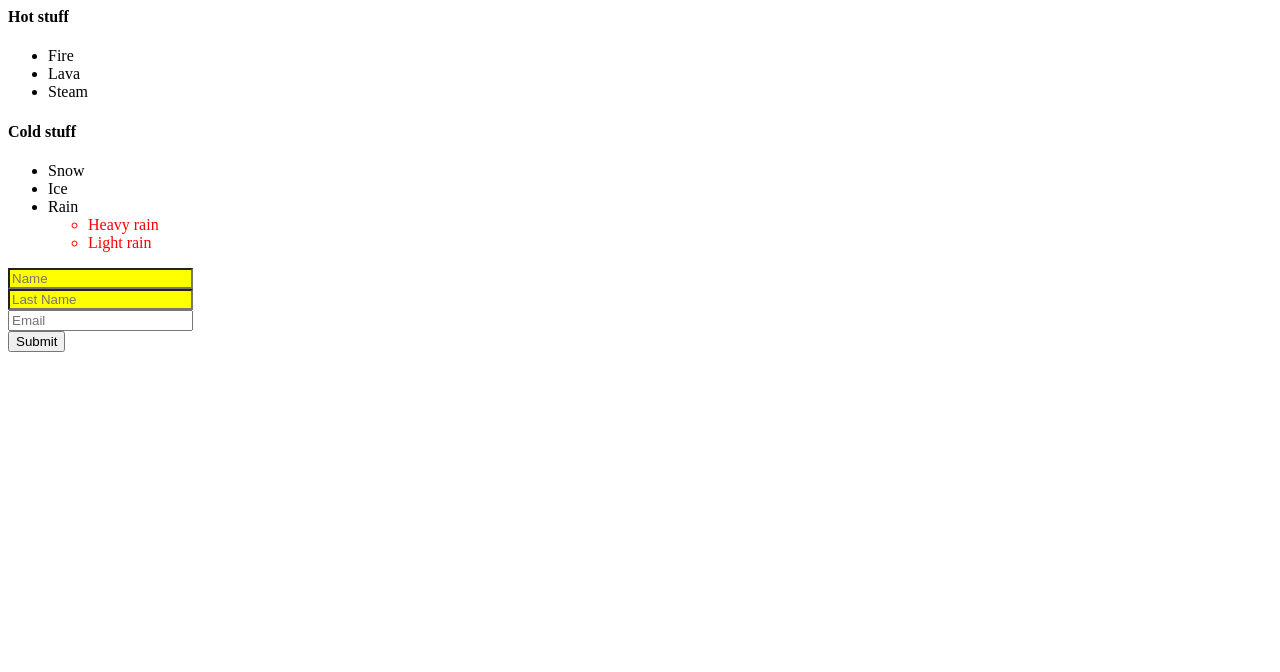
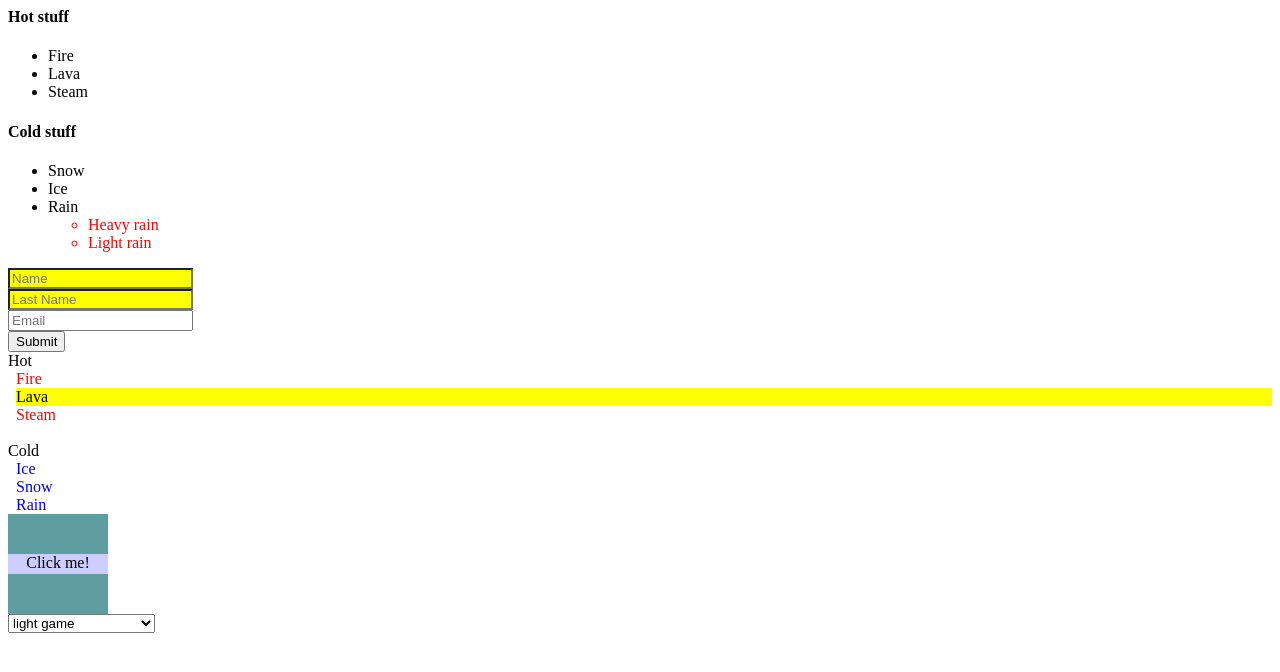
Before and after one commit to JonathanLGeorge/jQueryLearning, a plain HTML site: page index.html in a window 1280 px wide. Drawn offline with Linux system fonts and the light colour scheme.

Commit message:
more examples added

```diff
--- a/css/style.css
+++ b/css/style.css
@@ -2,6 +2,29 @@
     color: #ff0000;
 }
 
+.item{
+    margin-left: 8px;
+}
+.highlightBlue{
+    color: blue;
+}
+
+.box{
+    width: 100px;
+    height: 100px;
+    background-color: cadetblue;
+}
 .highlight2{
     background-color: #ff0;
 }
+
+.box-button{
+    width: 100px;
+    height: 20px;
+    background-color: #ccf;
+
+    text-align: center;
+    position: relative;
+    top: 50%;
+    transform: translateY(-50%);
+}
--- a/index.html
+++ b/index.html
@@ -31,8 +31,40 @@
             <input type="text" placeholder="Email" required></input>
             <br/>
             <button>Submit</button>
+        </div>
+        <div id="container3">
+            <div class="title">Hot</div>
+            <div class="hot">
+                <div class="item non-solid">Fire</div>
+                <div class="item solid">Lava</div>
+                <div class="item non-solid">Steam</div>
+            </div>
+            <br/>
+            <div class="title">Cold</div>
+            <div class="Cold">
+                <div class="item solid">Ice</div>
+                <div class="item non-solid" id="snow">Snow</div>
+                <div class="item non-solid">Rain</div>
+            </div>
+        </div>
 
+        <div id="container4">
+            <div class="box">
+                <div class="box-button">Click me!</div>
+            </div>
+        </div>
 
+        <div id="container5">
+            <select id="select-menu">
+                <option value="1" data-award="5">light game</option>
+                <option value="2" data-award="10">light-medium game</option>
+                <option value="3" data-award="20">medium game</option>
+                <option value="4" data-award="35">medium-heavy game</option>
+                <option value="5" data-award="55">heavy game</option>
+            </select>
+            <div id="feedback-message">
+
+            </div>
         </div>
     </body>
 </html>
--- a/js/main.js
+++ b/js/main.js
@@ -11,4 +11,60 @@ $(document).ready(function(){
     //$('#container2 input:required').addClass('highlight2');
     //$('#container2 input[placeholder="Last Name"]').addClass('highlight2');
     $('#container2 input[placeholder*="Name"]').addClass('highlight2');
+
+    //traversing
+    console.log($('#container3').find('.cold').children('.solid, .non-solid')
+    .addClass('highlightBlue'));
+
+    //first and last, next and prev
+    $('#container3')
+    .find('.hot')
+    .children()
+    .last()
+    .addClass('highlight');
+
+    $('#container3')
+    .find('.hot')
+    .children()
+    .first()
+    .addClass('highlight');
+
+    $('#container3')
+    .find('.hot')
+    .children()
+    .last()
+    .prev()
+    .addClass('highlight2');
+
+    $('#snow')
+    .parent()
+    .addClass('highlight');
+
+    //events
+/*
+    $('.box').on('click', function(){
+        console.log("clicked inside the box");
+        $(this).addClass('highlight2');
+    });
+*/
+    $('.box').on('click', '.box-button', function(){
+        console.log("clicked inside the box");
+        $(this).parent().toggleClass('highlight2');
+    });
+
+    $('#select-menu').on('change', function(){
+        console.log($('#select-menu option:selected').val());
+
+        let name = $('#select-menu option:selected').text();
+
+        let gameDifficulty = $('#select-menu option:selected').val();
+
+        let gameAward = $('#select-menu option:selected').data('award');
+
+        console.log(gameAward);
+        $('#feedback-message').text('You are about to play a ' + name +
+        ', which will award you ' + gameAward + ' points for its level ' + gameDifficulty +
+        ' difficulty.');
+    });
+
 });
```
